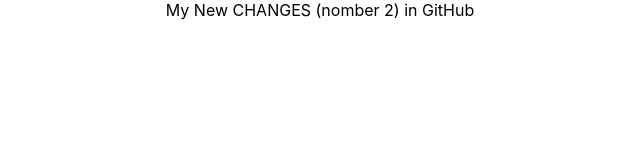
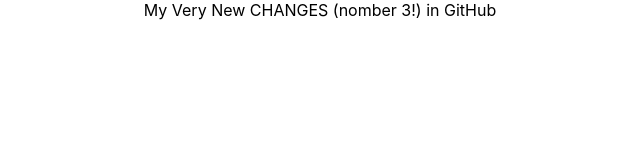
Before and after one commit to Olegche1977/project-training-git, a React (Create React App) app: page / in a window 1280 px wide. Shown: the top 160 px of the page, without its empty margins (320-960 px from the left). Built offline with nearby package versions, Linux system fonts and the light colour scheme.

Commit message:
Update App.js
Third changes on GitHub!

```diff
--- a/src/App.js
+++ b/src/App.js
@@ -4,7 +4,7 @@
 function App() {
   return (
     <div className="App">
-      My New CHANGES  (nomber 2) in GitHub
+      My Very New CHANGES  (nomber 3!) in GitHub
     </div>
   );
 }
```
